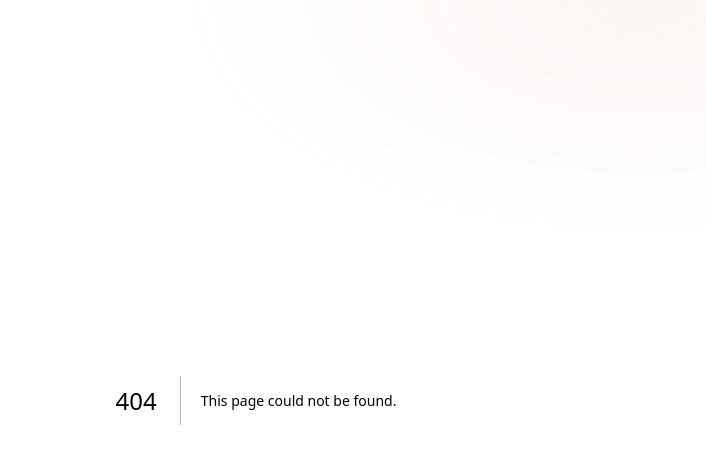
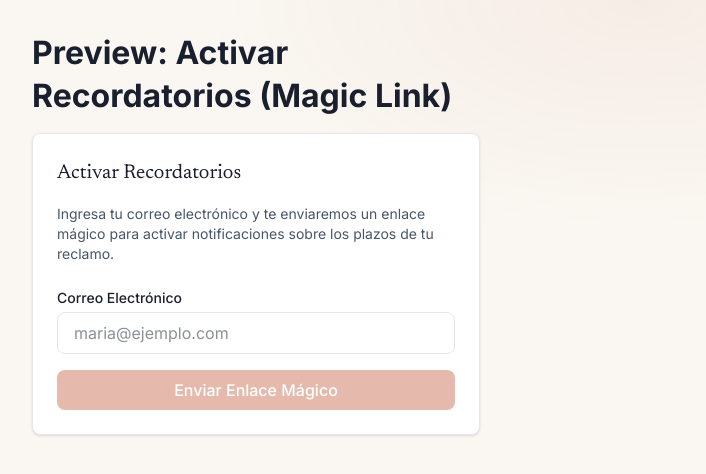
Before and after one commit to MauriiWhite/clariza-app, a Next.js app: page /preview/reminders in a window 1280 px wide. Before the commit this address had no page. Shown: the top 474 px of the page, without its empty margins (384-1090 px from the left). Built offline with nearby package versions, Linux system fonts and the light colour scheme.

Commit message:
chore(preview): add preview pages for claim and reminder components

```diff
--- /dev/null
+++ b/src/app/preview/claim/page.tsx
@@ -0,0 +1,21 @@
+"use client";
+
+import React from "react";
+import { ReclamoPreview } from "@/modules/claim/components/ReclamoPreview";
+import { mockClaims } from "@/modules/claim/utils/mocks";
+import { PDFGenerator } from "@/modules/claim/services/PDFGenerator";
+
+export default function ClaimPreviewPage() {
+  const claim = mockClaims.caso1;
+
+  const handleDownload = () => {
+    PDFGenerator.downloadPDF(claim);
+  };
+
+  return (
+    <div className="p-8 max-w-4xl mx-auto space-y-8">
+      <h1 className="text-2xl font-bold mb-4">Preview: Reclamo + PDF</h1>
+      <ReclamoPreview claim={claim} onDownload={handleDownload} />
+    </div>
+  );
+}
--- /dev/null
+++ b/src/app/preview/reminders/page.tsx
@@ -0,0 +1,13 @@
+"use client";
+
+import React from "react";
+import { ReminderForm } from "@/modules/reminders/components/ReminderForm";
+
+export default function RemindersPreviewPage() {
+  return (
+    <div className="p-8 max-w-lg mx-auto space-y-8">
+      <h1 className="text-2xl font-bold mb-4">Preview: Activar Recordatorios (Magic Link)</h1>
+      <ReminderForm />
+    </div>
+  );
+}
```
